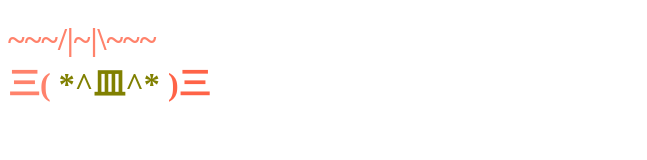
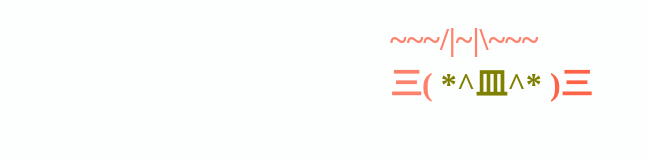
Before and after one commit to HappyKumamoto/CheshireCat, a plain HTML site: page index.html in a window 1280 px wide. Shown: the whole page, without its empty margins (0-647 px from the left). Drawn offline with Linux system fonts and the light colour scheme.

Commit message:
位置を中央へ

```diff
--- a/CheshireCat.css
+++ b/CheshireCat.css
@@ -1,4 +1,9 @@
-
+body {
+  background-color: #FDFFFF;
+  width: 500px;
+  margin-right: auto;
+  margin-left: auto;
+}
 .face {
   color: tomato ;
 }
```
